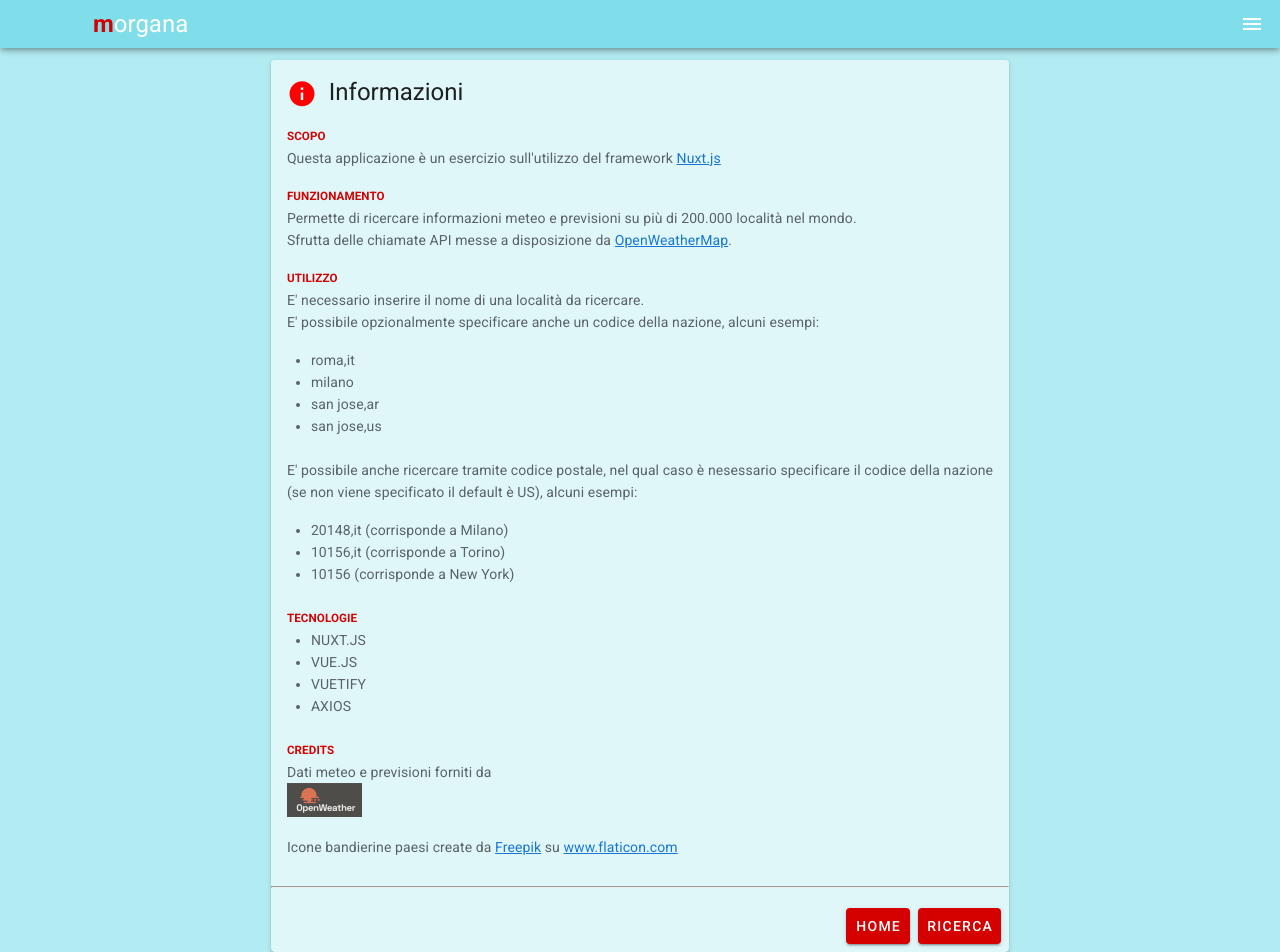
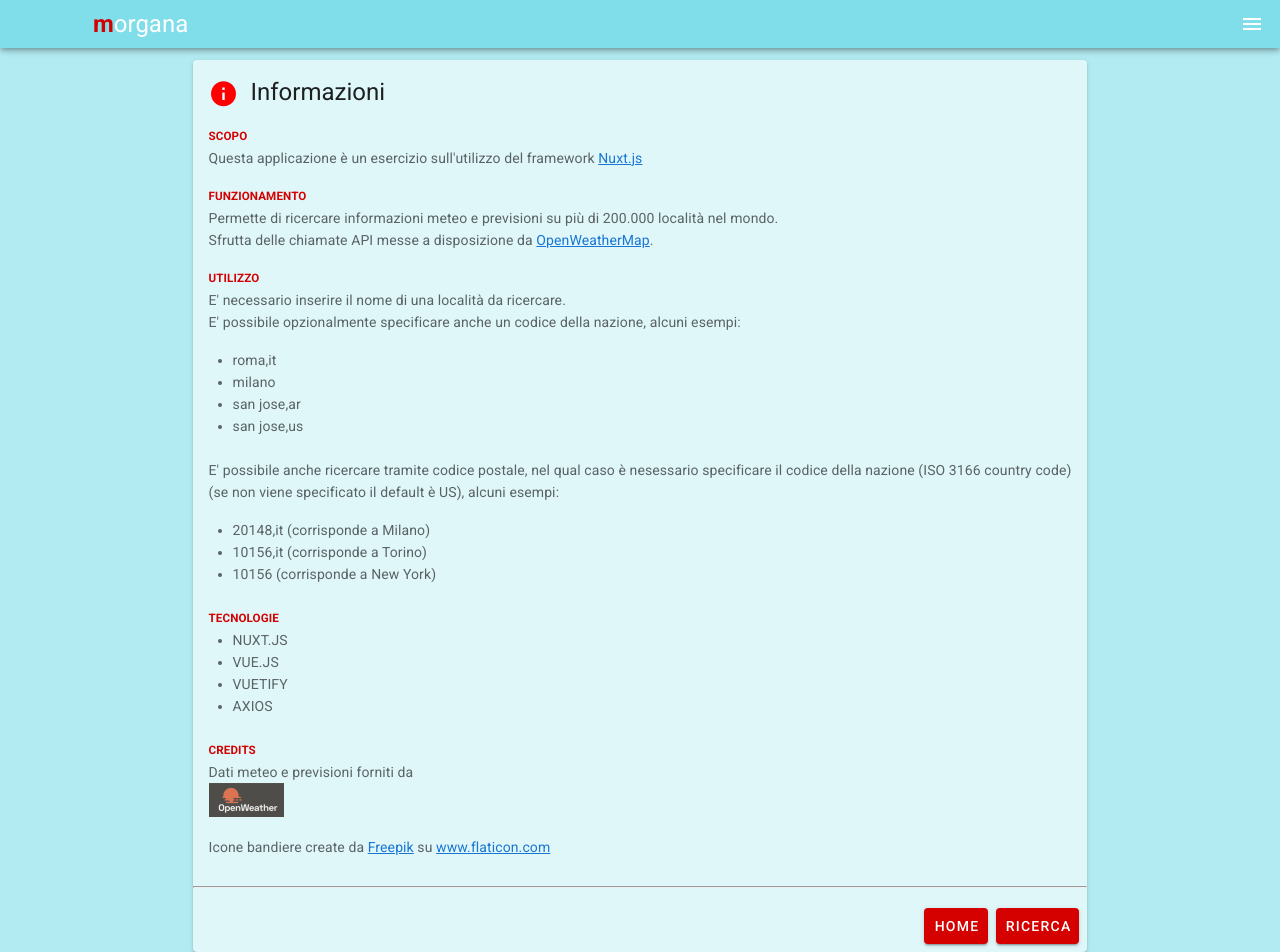
Before and after one commit to renzocarara/nuxt_wr, a Nuxt app: page /about in a window 1280 px wide. Shown: the top 952 px of the page. Built offline with nearby package versions, Linux system fonts and the light colour scheme.

Commit message:
commenti

```diff
--- a/pages/about.vue
+++ b/pages/about.vue
@@ -53,7 +53,7 @@
                     <p>
                         E' possibile anche ricercare tramite codice postale, nel
                         qual caso è nesessario specificare il codice della
-                        nazione<br />
+                        nazione (ISO 3166 country code)<br />
                         (se non viene specificato il default è US), alcuni
                         esempi:
                     </p>
@@ -87,7 +87,7 @@
                         </a>
                     </p>
                     <div>
-                        Icone bandierine paesi create da
+                        Icone bandiere create da
                         <a
                             href="http://www.freepik.com"
                             title="Freepik"
```
